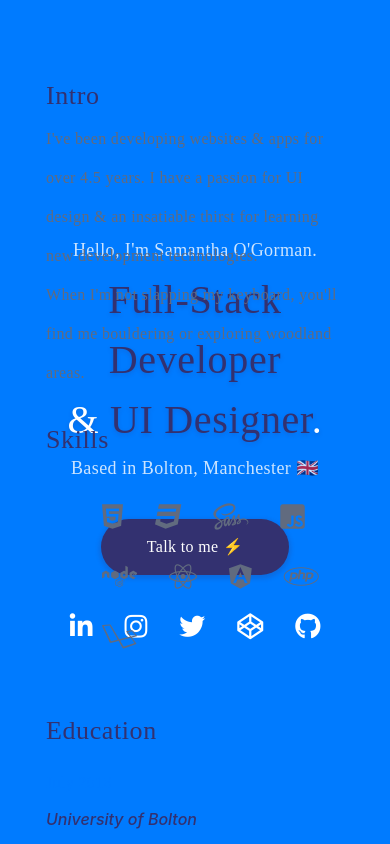
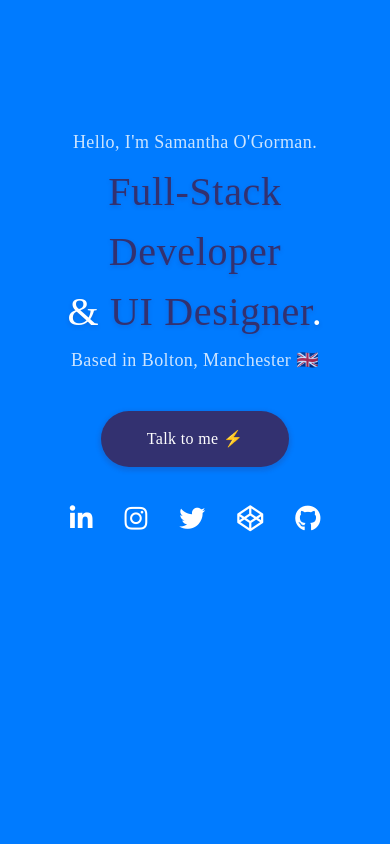
Before and after one commit to samogorm/personal-website, an Angular app: page / in a window 390 px wide. Shown: the top 844 px of the page. Built offline with nearby package versions, Linux system fonts and the light colour scheme.

Commit message:
Media queries
* changed positioning of sides on screen change

```diff
--- a/src/app/app.component.css
+++ b/src/app/app.component.css
@@ -1,27 +1,27 @@
 #app-container {
+    width: 100%;
     height: 100vh;
-    display: flex;
-    justify-content: space-between;
+    margin: 0 !important;
+    padding: 0 !important;
 }
 
 /*~~~~~~~~~~~~~~~~~~~
  * Left Side
  * ~~~~~~~~~~~~~~~~~~*/
-
 #left-side {
     position: fixed;
     height: 100vh;
     min-height: 600px;
     background: #007BFF;
     text-align: center;
-    left: 0;
+    float: left;
 }
 
 /*~~~~ About Text~~~~*/
 #about-text {
-    margin-top: 15rem;
-    position: relative;
-    z-index: 999;
+    margin-top: 40%;
+    /* position: relative;
+    z-index: 999; */
     text-align: center;
 }
 
@@ -88,10 +88,9 @@
  * Right Side
  * ~~~~~~~~~~~~~~~~~~*/
  #right-side {
+    float: right;
     padding: 3rem 1rem;
-    position: absolute;
     min-height: 600px;
-    right: 0;
 }
 
 #right-side h3 {
@@ -143,3 +142,14 @@
     margin-top: 2rem;
     margin-bottom: 2rem;
 }
+
+@media only screen and (max-width: 767px)
+{
+    #left-side {
+        width: 100%;
+        position: relative;
+    }
+    #right-side {
+        width: 100%;
+    }
+}
--- a/src/app/app.component.html
+++ b/src/app/app.component.html
@@ -1,4 +1,4 @@
-<div id="app-container" class="row">
+<div id="app-container" class="col-12">
     <div id="left-side" class="col-xl-6 col-lg-6 col-md-6 col-sm-12 col-xs-12">
       <div class="container">
         <div id="about-text" class="col-12">
```
